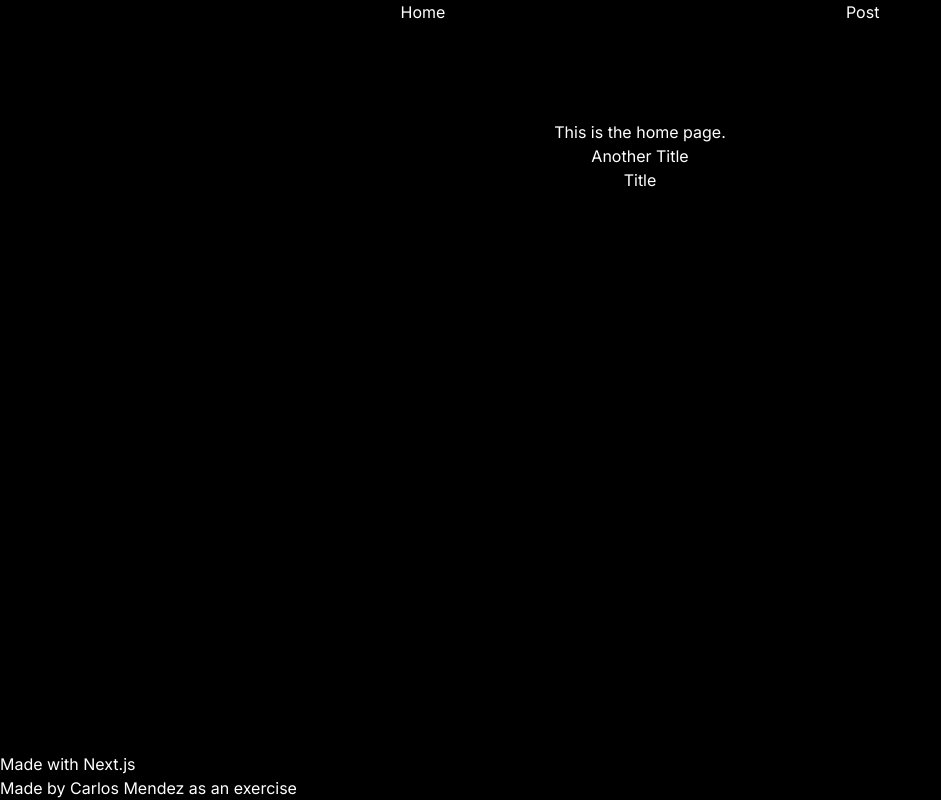
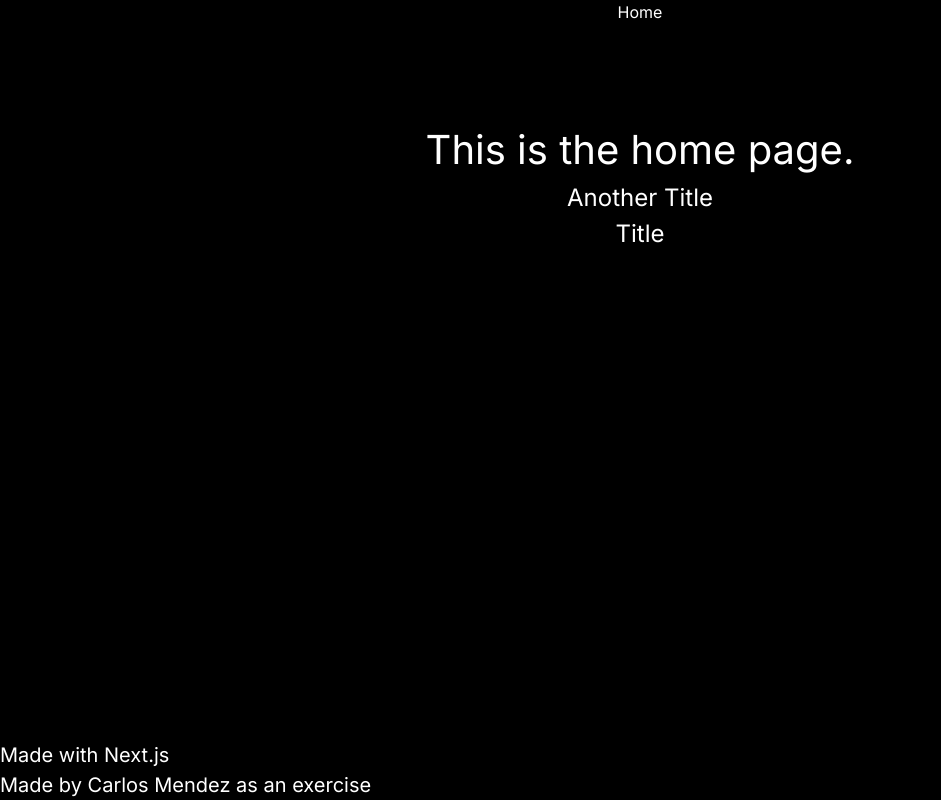
Before and after one commit to MendezCarlos-FS/static-site-exercise, a Next.js app: page / in a window 1280 px wide. Shown: the whole page, without its empty margins (0-941 px from the left). Built offline with nearby package versions, Linux system fonts and the light colour scheme.

Commit message:
Loading multiple files
Multiple files are being loaded and can be clicked to open a page with the information within it displayed.

```diff
--- a/app/globals.css
+++ b/app/globals.css
@@ -26,3 +26,27 @@ body {
     text-wrap: balance;
   }
 }
+
+h1 {
+  font-size: 40px;
+}
+
+h2 {
+  font-size: 32px;
+}
+
+h3 {
+  font-size: 24px;
+}
+
+h4 {
+  font-size: 20px;
+}
+
+h5 {
+  font-size: 16px;
+}
+
+p, a {
+  font-size: 16px;
+}
--- a/app/layout.tsx
+++ b/app/layout.tsx
@@ -20,8 +20,7 @@ export default function RootLayout({
       <body className={inter.className}>
         <header>
           <nav className="flex justify-evenly">
-            <Link href={"./"}>Home</Link>
-            <Link href={"./post"}>Post</Link>
+            <Link href={"/"}>Home</Link>
           </nav>
         </header>
         {children}
--- a/app/page.tsx
+++ b/app/page.tsx
@@ -1,6 +1,5 @@
-import Post from "./post/page";
-
-const fs = require("fs");
+import fs from "fs";
+import PostCard from "./postcard/page";
 
 export default function Home() {
   const posts: any[] = [];
@@ -12,10 +11,9 @@ export default function Home() {
   }));
 
   function displayPosts() {
-    console.log("POST");
-    const postTitles = posts.map(post => {
+    const postTitles = posts.map((post, index) => {
       return (
-        <h3>{post.title}</h3>
+        <PostCard key={index} post={post}/>
       );
     });
     return postTitles;
--- a/app/post/page.tsx
+++ b/app/post/page.tsx
@@ -1,10 +1,17 @@
-export default function Post(props: any) {
-    const title = props.post?.title;
-    const body = props.post?.body;
+'use client'
+import { useRouter } from "next/navigation";
+
+export default function Post({searchParams}: { searchParams: { title: string, body: string } }) {
+    const router = useRouter();
+    console.log(searchParams);
+    // const title = props.post?.title;
+    // const body = props.post?.body;
+    let title = searchParams.title;
+    let body = searchParams.body;
 
     return (
-        <article>
-            <h2 className="flex flex-col items-center justify-between p-24">{title}</h2>
+        <article className="flex flex-col items-center justify-between p-2">
+            <h2>{title}</h2>
             <p>{body}</p>
         </article>
     );
--- /dev/null
+++ b/app/postcard/page.tsx
@@ -0,0 +1,13 @@
+import Link from "next/link";
+
+export default function PostCard(props: any) {
+    console.log(props);
+    return (
+        <Link href={{
+            pathname: "/post",
+            query: props.post
+        }}>
+            <h3>{props.post?.title}</h3>
+        </Link>
+    )
+}
```
